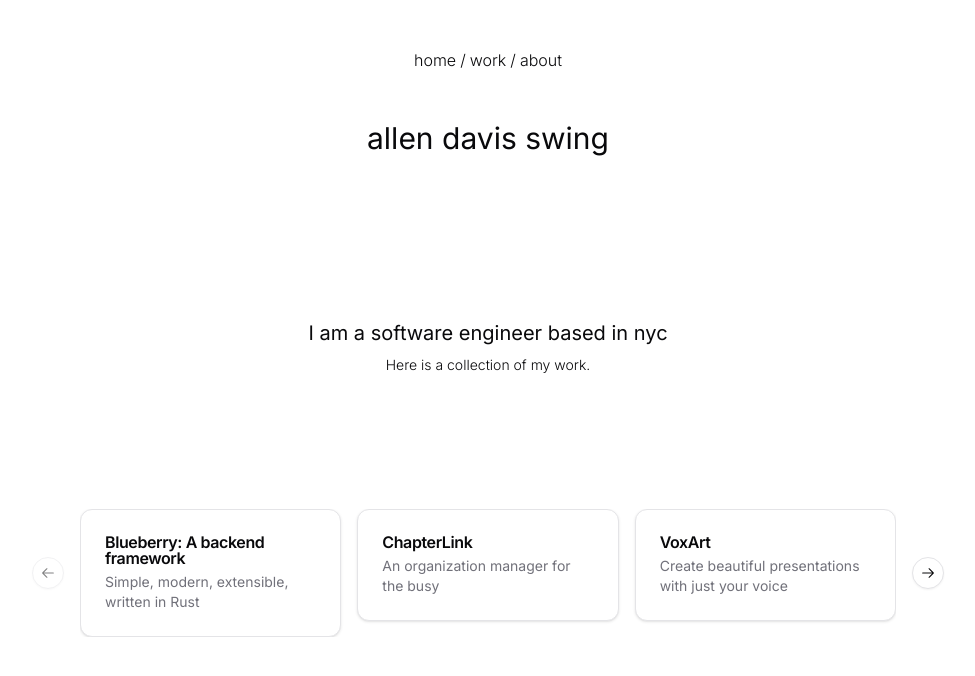
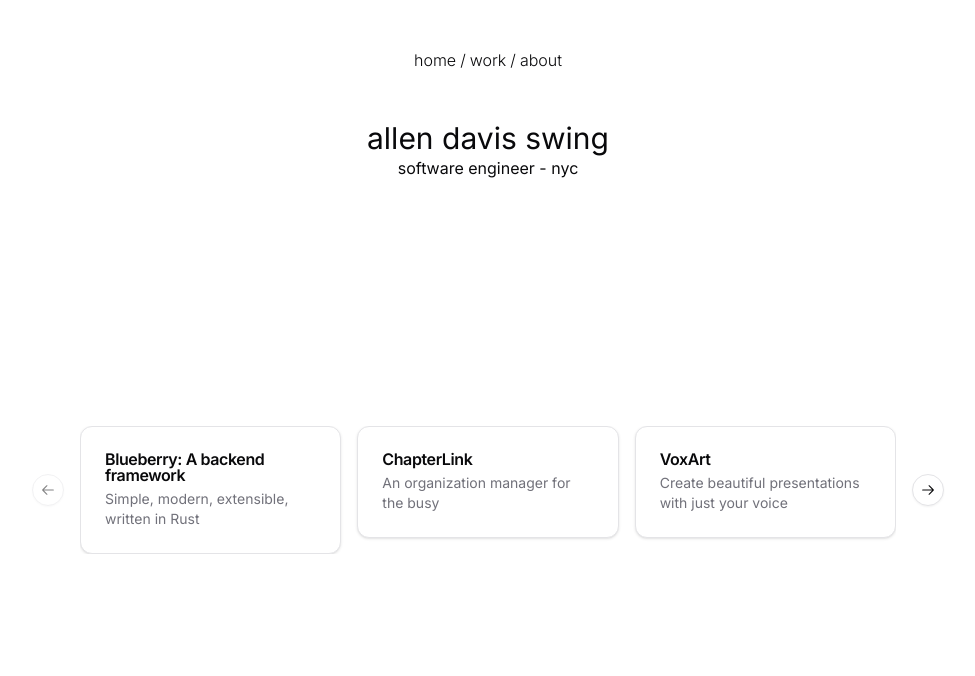
Before and after one commit to allends/next-portfolio, a Next.js app: page / in a window 1280 px wide. Shown: the top 676 px of the page, without its empty margins (152-1127 px from the left). Built offline with nearby package versions, Linux system fonts and the light colour scheme.

Commit message:
revert the image lol

```diff
--- a/app/_components/Navbar.tsx
+++ b/app/_components/Navbar.tsx
@@ -34,7 +34,10 @@
             })
           }
         </div>
-        <h1 className="font-normal text-3xl">allen davis swing</h1>
+        <div className="flex flex-col items-center justify-center">
+          <h1 className="font-normal text-3xl">allen davis swing</h1>
+          <p>software engineer - nyc</p>
+        </div>
       </div>
     )
 }
--- a/app/page.tsx
+++ b/app/page.tsx
@@ -24,14 +24,6 @@
 export default function Home() {
     return (
         <main className="flex flex-col flex-1 items-center justify-around p-24">
-            <div className="flex flex-col gap-2">
-                <h1 className="text-xl text-center">
-                    I am a software engineer based in nyc
-                </h1>
-                <p className="text-sm font-light text-center">
-                    Here is a collection of my work.
-                </p>
-            </div>
             <Carousel
                 className="w-3/4"
                 opts={{
```
